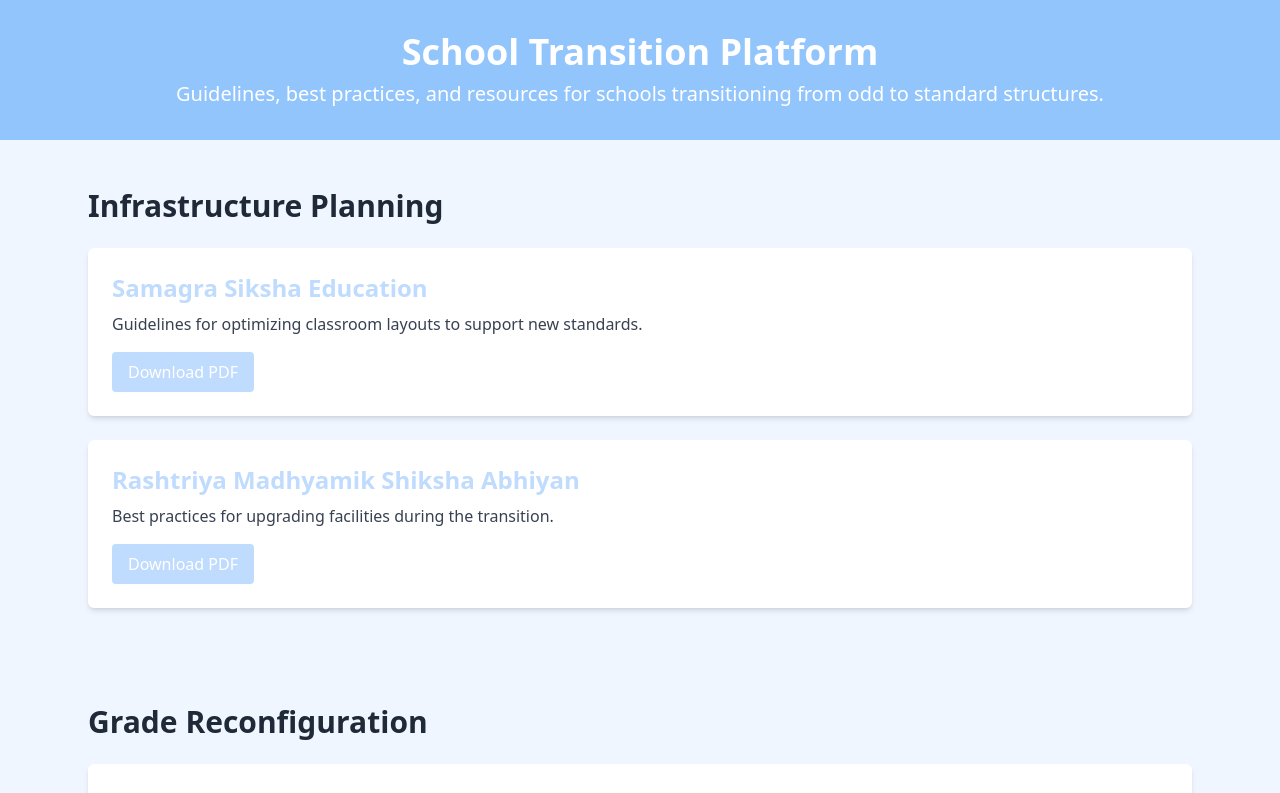
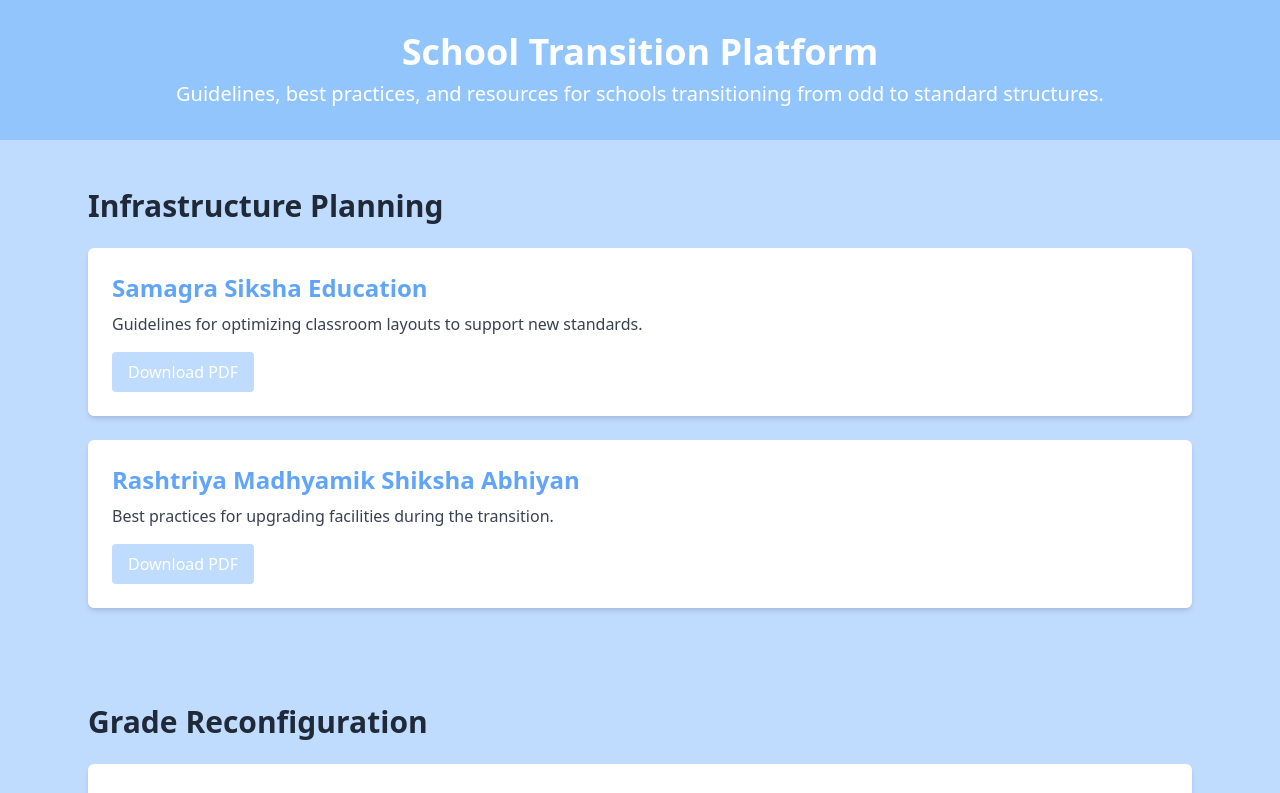
Before and after one commit to MishikaGoyal/AGNI, a Next.js app in the folder website/: page /principal/Guidelines in a window 1280 px wide. Shown: the top 793 px of the page. Built offline with nearby package versions, Linux system fonts and the light colour scheme.

Commit message:
changes made

```diff
--- a/website/src/app/(root)/principal/Guidelines/page.jsx
+++ b/website/src/app/(root)/principal/Guidelines/page.jsx
@@ -82,13 +82,13 @@ const TransitionPlatform = () => {
 };
 
 const Section = ({ title, items }) => (
-  <section className="bg-blue-50 py-12">
+  <section className="bg-blue-200 py-12">
     <div className="max-w-6xl mx-auto px-6">
       <h2 className="text-3xl font-bold text-gray-800 mb-6">{title}</h2>
       <ul className="space-y-6">
         {items.map((item, index) => (
           <li key={index} className="bg-white p-6 shadow-md rounded-md">
-            <h3 className="text-2xl font-semibold text-blue-200">{item.title}</h3>
+            <h3 className="text-2xl font-semibold text-blue-400">{item.title}</h3>
             <p className="text-gray-700 mt-2">{item.description}</p>
             <a
               href={item.pdfLink}
```
